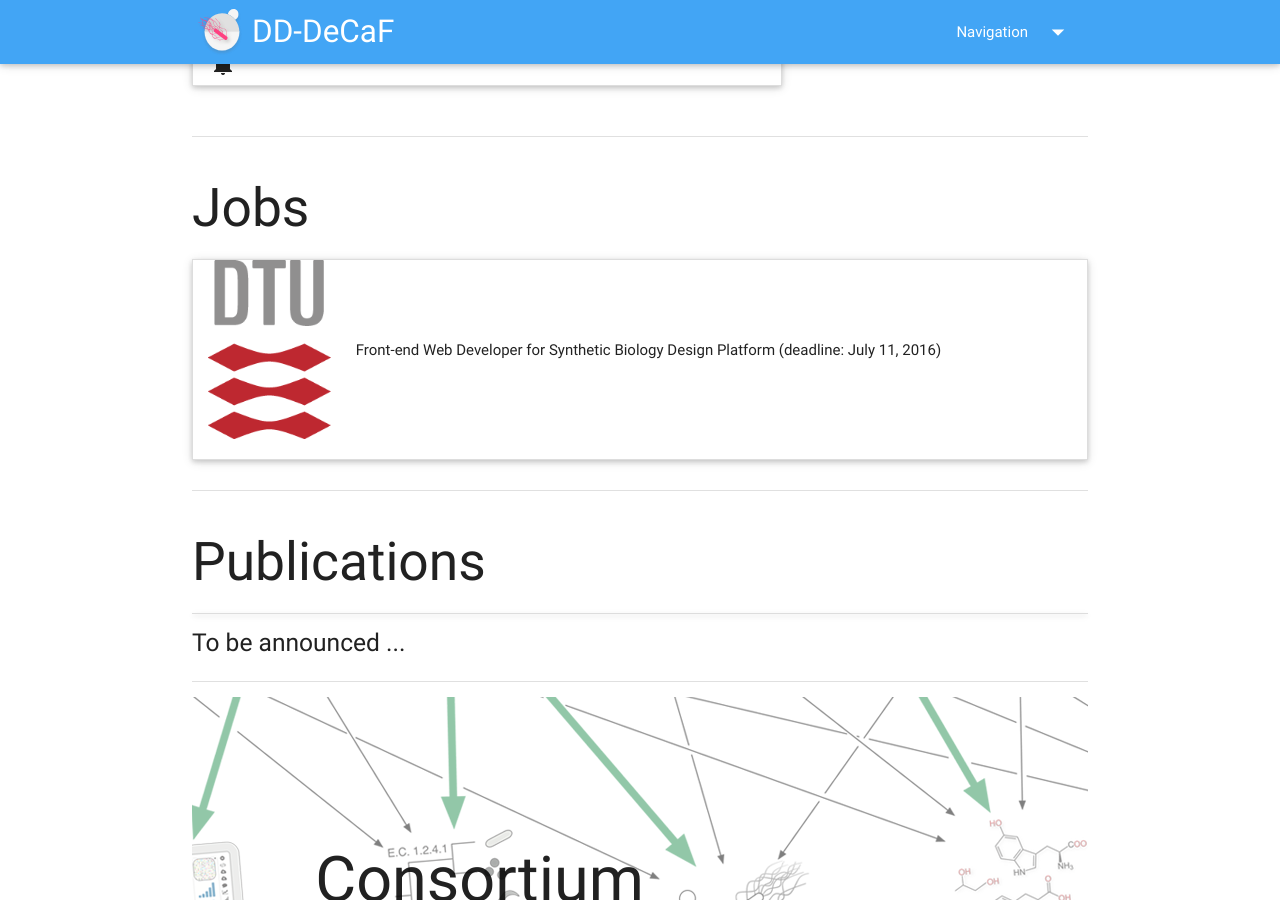
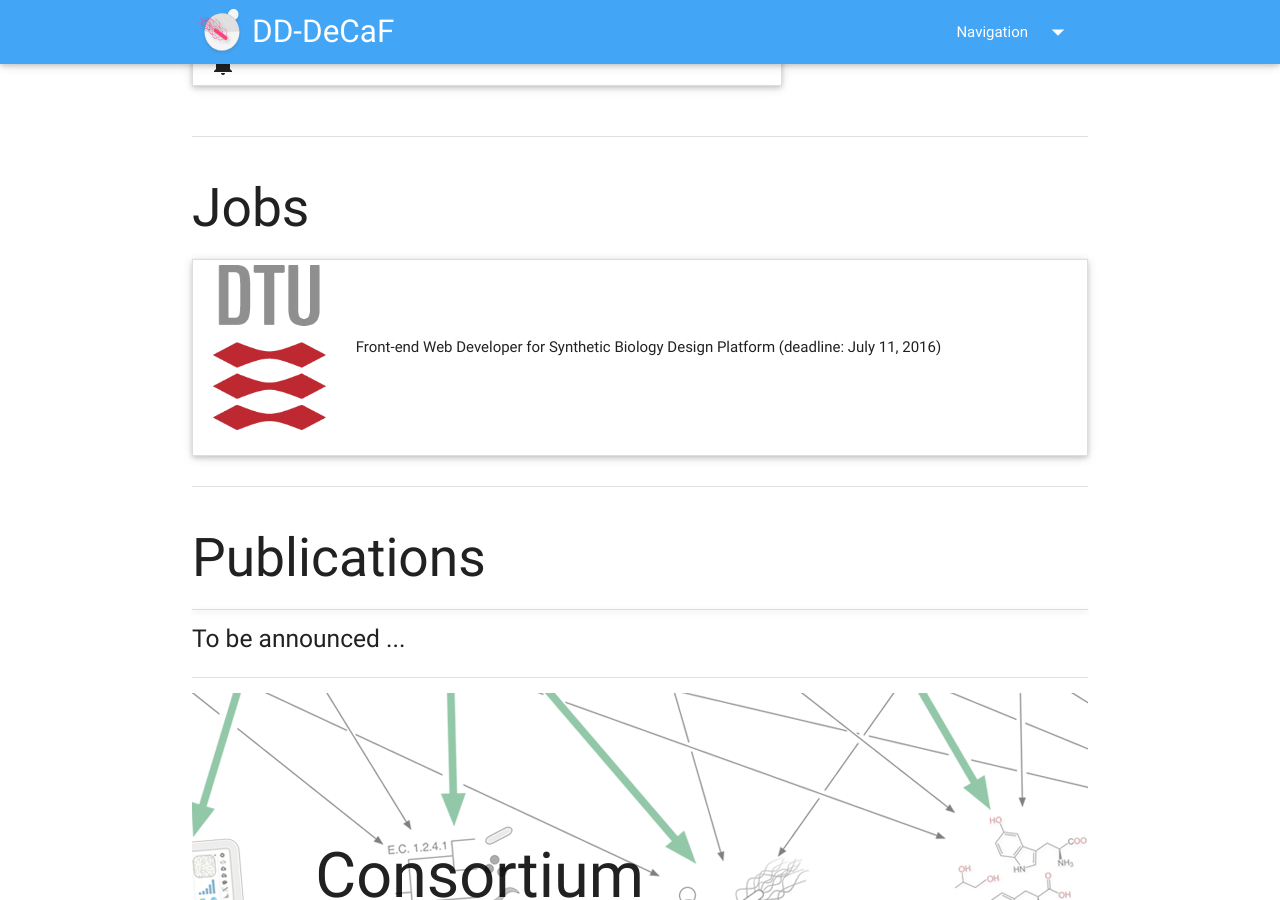
Before and after one commit to DD-DeCaF/website, a Jekyll site: the page built from index.html, in a window 1280 px wide and 900 px high, scrolled down 1477 px. Built offline with Jekyll 4.4.1, drawn with Linux system fonts in a browser that asks for light colours; nearby versions of some CDN libraries; library files that are not in the unit come from our copies; comment, search, counter and statistics services are not loaded.

Commit message:
fix: add some padding to employer logo

```diff
--- a/_includes/jobs.html
+++ b/_includes/jobs.html
@@ -15,7 +15,7 @@
 
       <div class="row valign-wrapper">
           <div class="col s2">
-              <img class="responsive-img valign" src="{{ job.logo }}" alt="{{ job.employer }}"/>
+              <img class="responsive-img valign" src="{{ job.logo }}" alt="{{ job.employer }}" style="padding: 5px"/>
           </div>
           <div class="col s10">
               <p class="valign">
```
